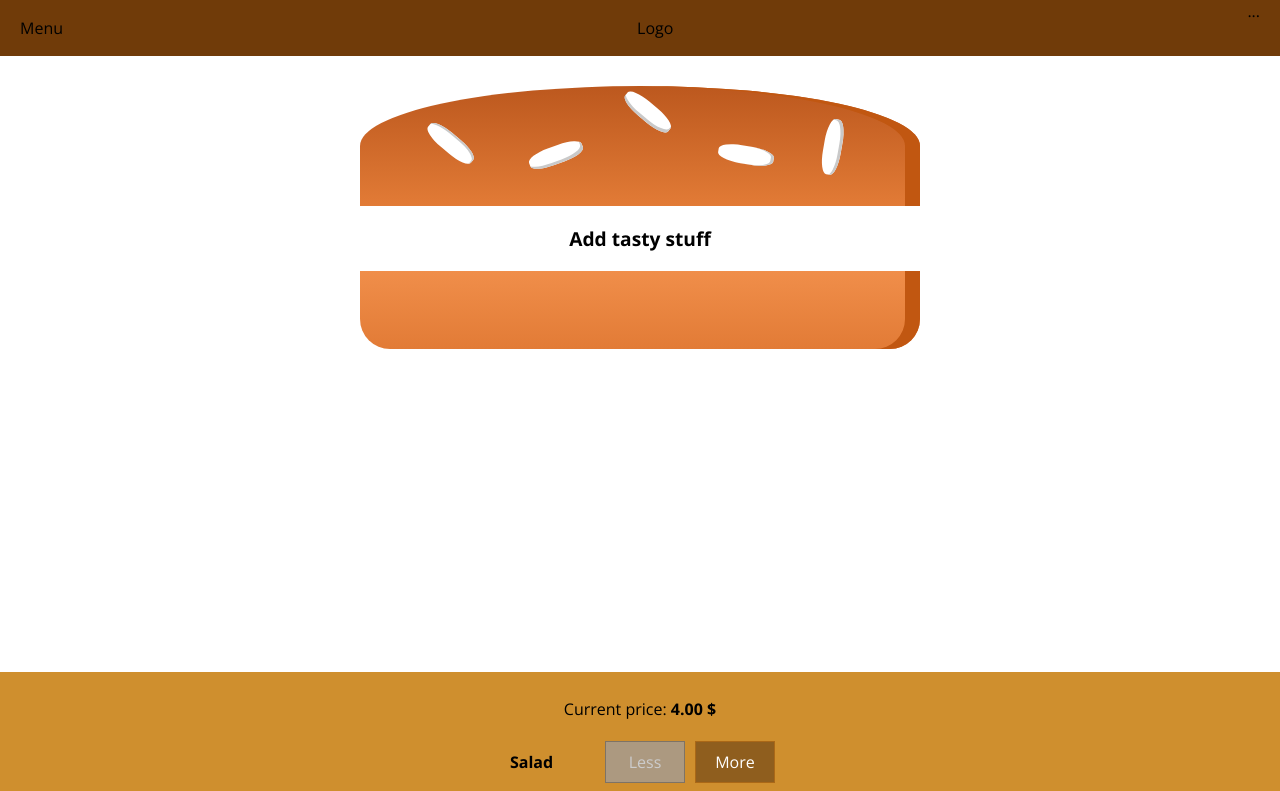
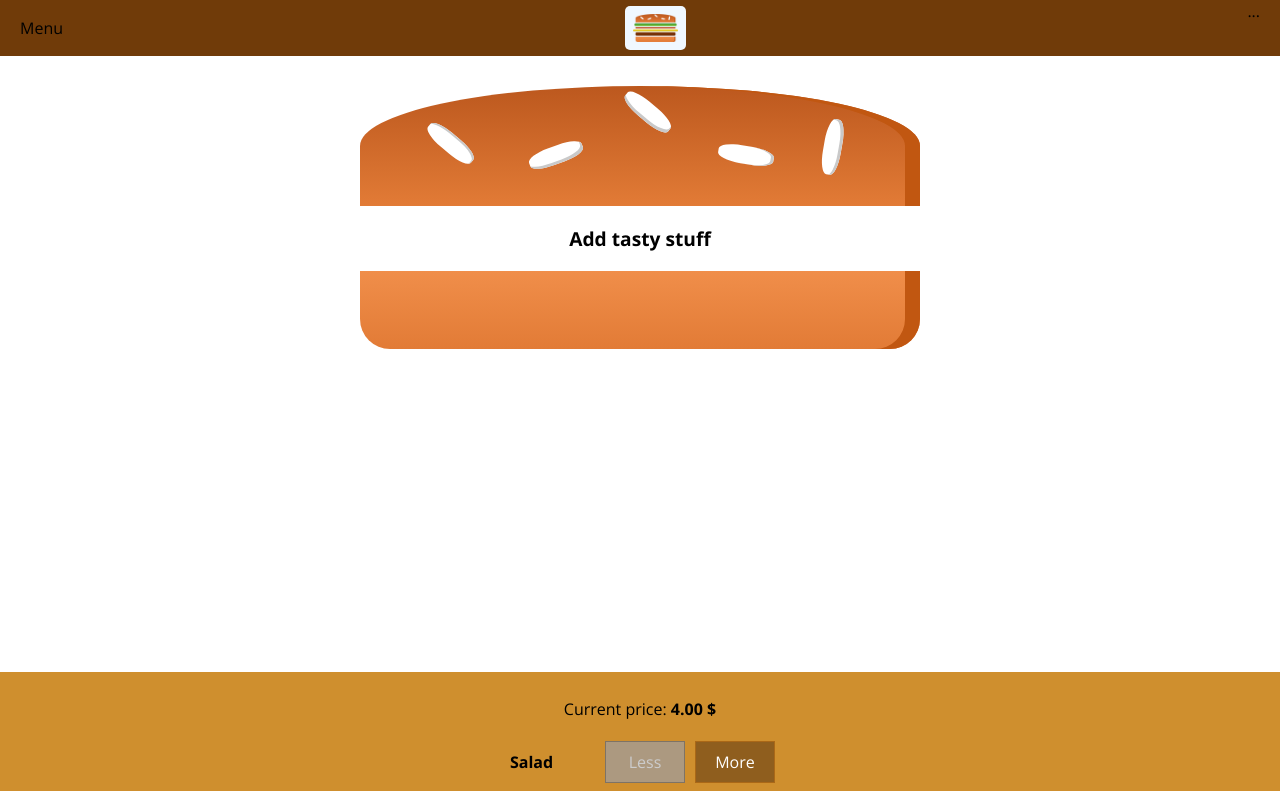
Before and after one commit to Puritanic/Just-a-Burger-store, a React app: page / in a window 1280 px wide. Shown: the top 791 px of the page. Built offline with nearby package versions, Linux system fonts and the light colour scheme.

Commit message:
Add logo component

```diff
--- /dev/null
+++ b/src/components/Logo/Logo.css
@@ -0,0 +1,11 @@
+.Logo {
+  background: aliceblue;
+  padding: 8px;
+  height: 80%;
+  box-sizing: border-box;
+  border-radius: 5px;
+}
+
+.Logo img {
+  height: 100%;
+}
--- a/src/components/Logo/Logo.js
+++ b/src/components/Logo/Logo.js
@@ -0,0 +1,11 @@
+import React from 'react';
+import logo from '../../assets/127 burger-logo.png';
+import classes from './Logo.css';
+
+const Logo = () => (
+  <div className={classes.Logo}>
+    <img src={logo} alt="Store logo" />
+  </div>
+);
+
+export default Logo;
--- a/src/components/Navigation/Toolbar/Toolbar.js
+++ b/src/components/Navigation/Toolbar/Toolbar.js
@@ -1,10 +1,11 @@
 import React from 'react';
 import classes from './Toolbar.css';
+import Logo from '../../Logo/Logo';
 
 const Toolbar = props => (
   <header className={classes.Toolbar}>
     <div>Menu</div>
-    <div>Logo</div>
+    <Logo />
     <nav>...</nav>
   </header>
 );
```
